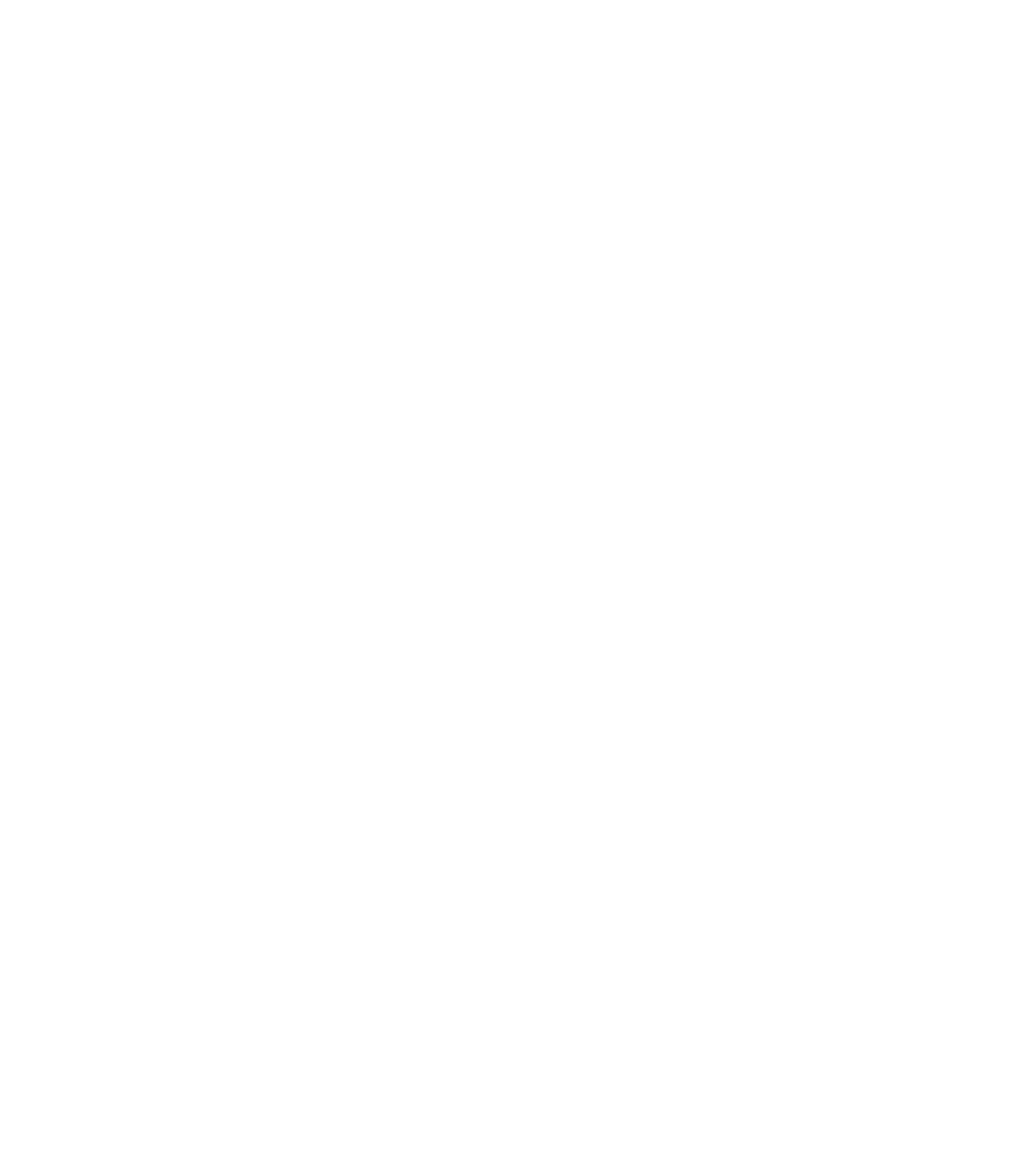
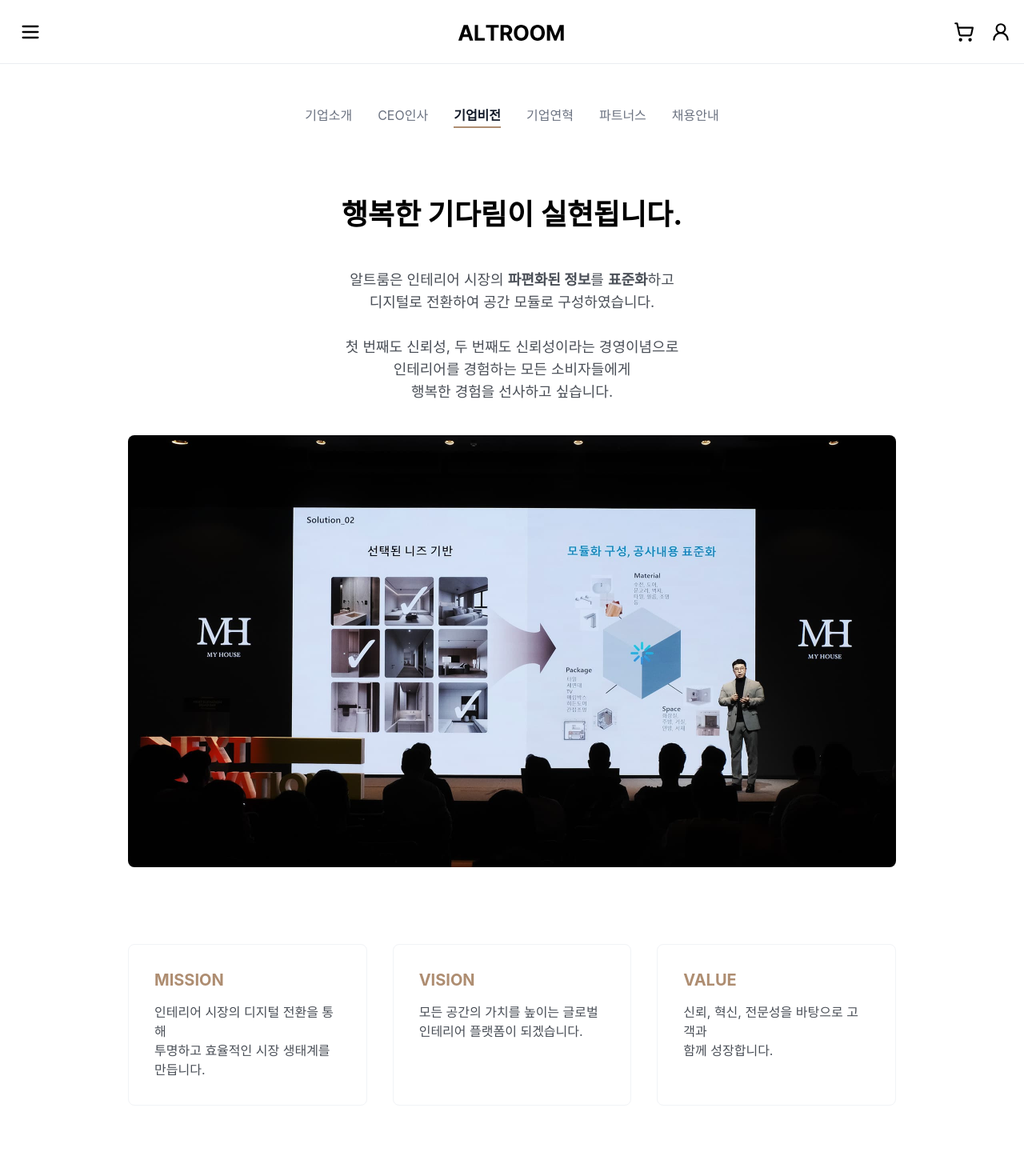
Before and after one commit to GhoRid/altRoom, a React (Create React App) app: page /company/vision in a window 1280 px wide. Before the commit this address had no page. Shown: the top 1470 px of the page at 80% size. Before the commit the page ends 800 px from the top, so only its background shows below. Built offline with nearby package versions, Linux system fonts and the light colour scheme; a web font is replaced by a local one.

Commit message:
feat: add VisionPage with HeroSection and VisionCardSection; update routing to include VisionPage

```diff
--- a/src/App.tsx
+++ b/src/App.tsx
@@ -7,6 +7,7 @@
 import CompanyPage from "./pages/CompanyPage/CompanyPage";
 import CompanyLayout from "./layouts/CompanyLayout";
 import CEOPage from "./pages/CEOPage/CEOPage";
+import VisionPage from "./pages/VisionPage/VisionPage";
 
 const isAuthenticated = () => !!localStorage.getItem("accessToken");
 
@@ -42,6 +43,7 @@
             <Route path="/company">
               <Route path="" element={<CompanyPage />} />
               <Route path="ceo" element={<CEOPage />} />
+              <Route path="vision" element={<VisionPage />} />
             </Route>
           </Route>
 
--- /dev/null
+++ b/src/pages/VisionPage/VisionPage.tsx
@@ -0,0 +1,44 @@
+import styled from "styled-components";
+import HeroSection from "./components/HeroSection";
+import VisionImage from "../../assets/images/company/vision.png";
+import VisionCardSection from "./components/VisionCardSection";
+
+const VisionPage = () => {
+  return (
+    <Wrapper>
+      <HeroSection />
+
+      <ImageCard>
+        <img src={VisionImage} alt="알트룸의 비전을 상징하는 이미지" />
+      </ImageCard>
+
+      <VisionCardSection />
+    </Wrapper>
+  );
+};
+
+export default VisionPage;
+
+const Wrapper = styled.div`
+  max-width: 960px;
+  margin: 0 auto 80px;
+  display: flex;
+  flex-direction: column;
+  align-items: center;
+  /* gap: 72px; */
+`;
+
+const ImageCard = styled.div`
+  width: 100%;
+  aspect-ratio: 16 / 9;
+  border-radius: 8px;
+  margin-top: 40px;
+  overflow: hidden;
+
+  img {
+    width: 100%;
+    height: 100%;
+    object-fit: cover;
+    display: block;
+  }
+`;
--- /dev/null
+++ b/src/pages/VisionPage/components/HeroSection.tsx
@@ -0,0 +1,63 @@
+import styled from "styled-components";
+import { colors } from "../../../styles/color";
+
+const HeroSection = () => {
+  return (
+    <Section>
+      <Title>행복한 기다림이 실현됩니다.</Title>
+
+      <TextBlock>
+        <Paragraph>
+          알트룸은 인테리어 시장의 <Strong>파편화된 정보</Strong>를{" "}
+          <Strong>표준화</Strong>하고
+          <br />
+          디지털로 전환하여 공간 모듈로 구성하였습니다.
+          <br />
+          <br />
+          첫 번째도 신뢰성, 두 번째도 신뢰성이라는 경영이념으로
+          <br />
+          인테리어를 경험하는 모든 소비자들에게
+          <br />
+          행복한 경험을 선사하고 싶습니다.
+        </Paragraph>
+      </TextBlock>
+    </Section>
+  );
+};
+
+export default HeroSection;
+
+const Section = styled.section`
+  width: 100%;
+  text-align: center;
+  padding-top: 32px;
+`;
+
+const Title = styled.h1`
+  font-size: 36px;
+  line-height: 40px;
+  font-weight: 700;
+  margin-bottom: 48px;
+
+  @media (max-width: 768px) {
+    font-size: 32px;
+  }
+`;
+
+const TextBlock = styled.div`
+  display: flex;
+  flex-direction: column;
+  font-size: 18px;
+  line-height: 28px;
+  color: ${colors.text_gray};
+
+  @media (max-width: 768px) {
+    font-size: 16px;
+  }
+`;
+
+const Paragraph = styled.p``;
+
+const Strong = styled.span`
+  font-weight: 700;
+`;
--- /dev/null
+++ b/src/pages/VisionPage/components/VisionCardSection.tsx
@@ -0,0 +1,80 @@
+import styled from "styled-components";
+import { colors } from "../../../styles/color";
+
+const VisionCardSection = () => {
+  return (
+    <Section>
+      <CardContainer>
+        <Card>
+          <CardTitle>MISSION</CardTitle>
+          <CardBody>
+            인테리어 시장의 디지털 전환을 통해
+            <br />
+            투명하고 효율적인 시장 생태계를
+            <br />
+            만듭니다.
+          </CardBody>
+        </Card>
+
+        <Card>
+          <CardTitle>VISION</CardTitle>
+          <CardBody>
+            모든 공간의 가치를 높이는 글로벌
+            <br />
+            인테리어 플랫폼이 되겠습니다.
+          </CardBody>
+        </Card>
+
+        <Card>
+          <CardTitle>VALUE</CardTitle>
+          <CardBody>
+            신뢰, 혁신, 전문성을 바탕으로 고객과
+            <br />
+            함께 성장합니다.
+          </CardBody>
+        </Card>
+      </CardContainer>
+    </Section>
+  );
+};
+
+export default VisionCardSection;
+
+const Section = styled.section`
+  width: 100%;
+  padding: 96px 0 80px;
+`;
+
+const CardContainer = styled.div`
+  display: grid;
+  grid-template-columns: repeat(3, minmax(0, 1fr));
+  gap: 32px;
+
+  @media (max-width: 900px) {
+    grid-template-columns: 1fr;
+  }
+`;
+
+const Card = styled.div`
+  padding: 32px;
+  border-radius: 8px;
+  background: #ffffff;
+  border: 1px solid #f1f3f6;
+  transition: box-shadow 0.4s ease 0.1s;
+
+  &:hover {
+    box-shadow: 0 4px 2px rgba(0, 0, 0, 0.08);
+  }
+`;
+
+const CardTitle = styled.h3`
+  font-size: 20px;
+  font-weight: 700;
+  margin-bottom: 16px;
+  color: ${colors.app_brown};
+`;
+
+const CardBody = styled.p`
+  font-size: 16px;
+  color: ${colors.text_gray};
+`;
```
Also changed, not shown: src/assets/images/company/vision.png (added).
